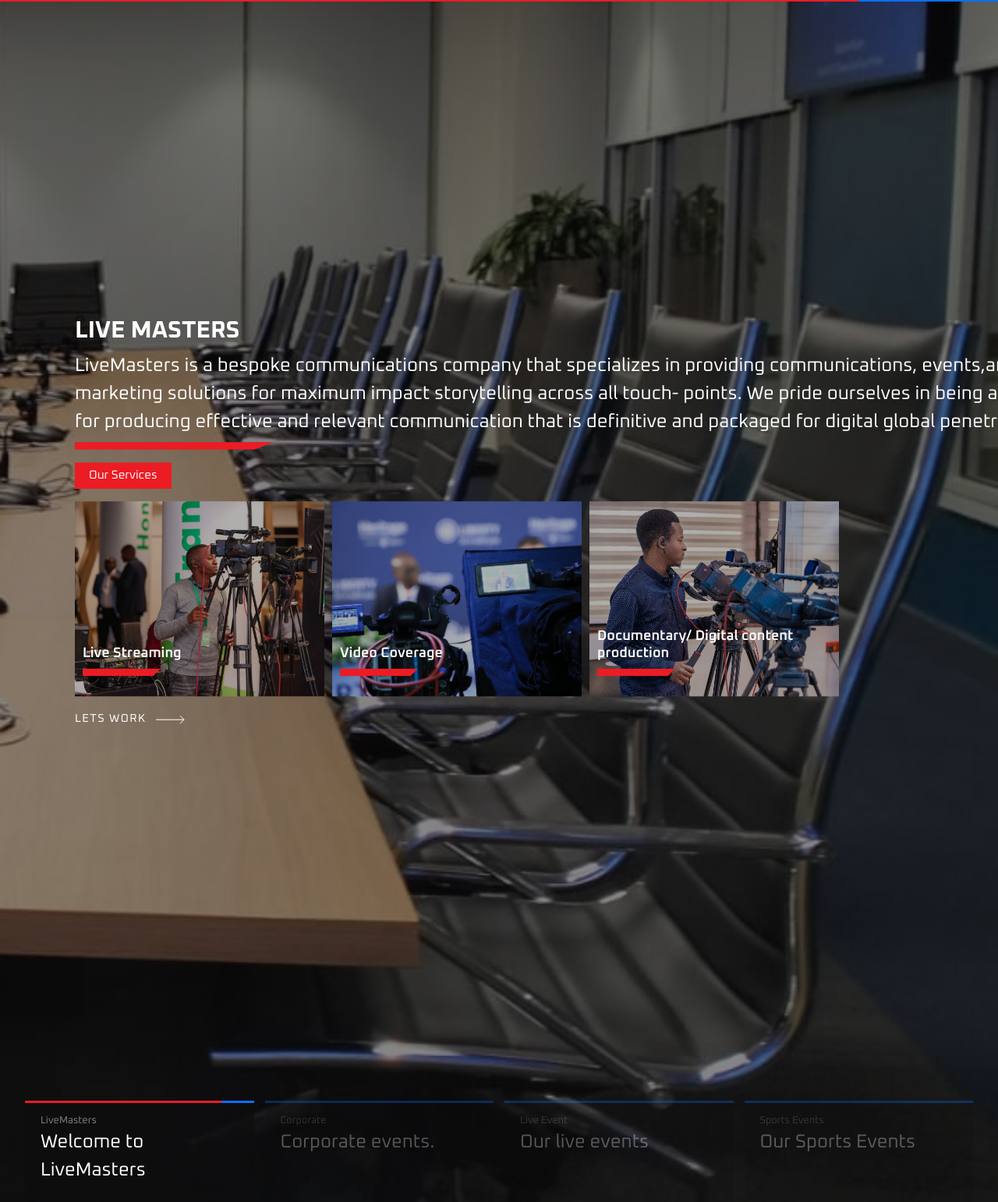
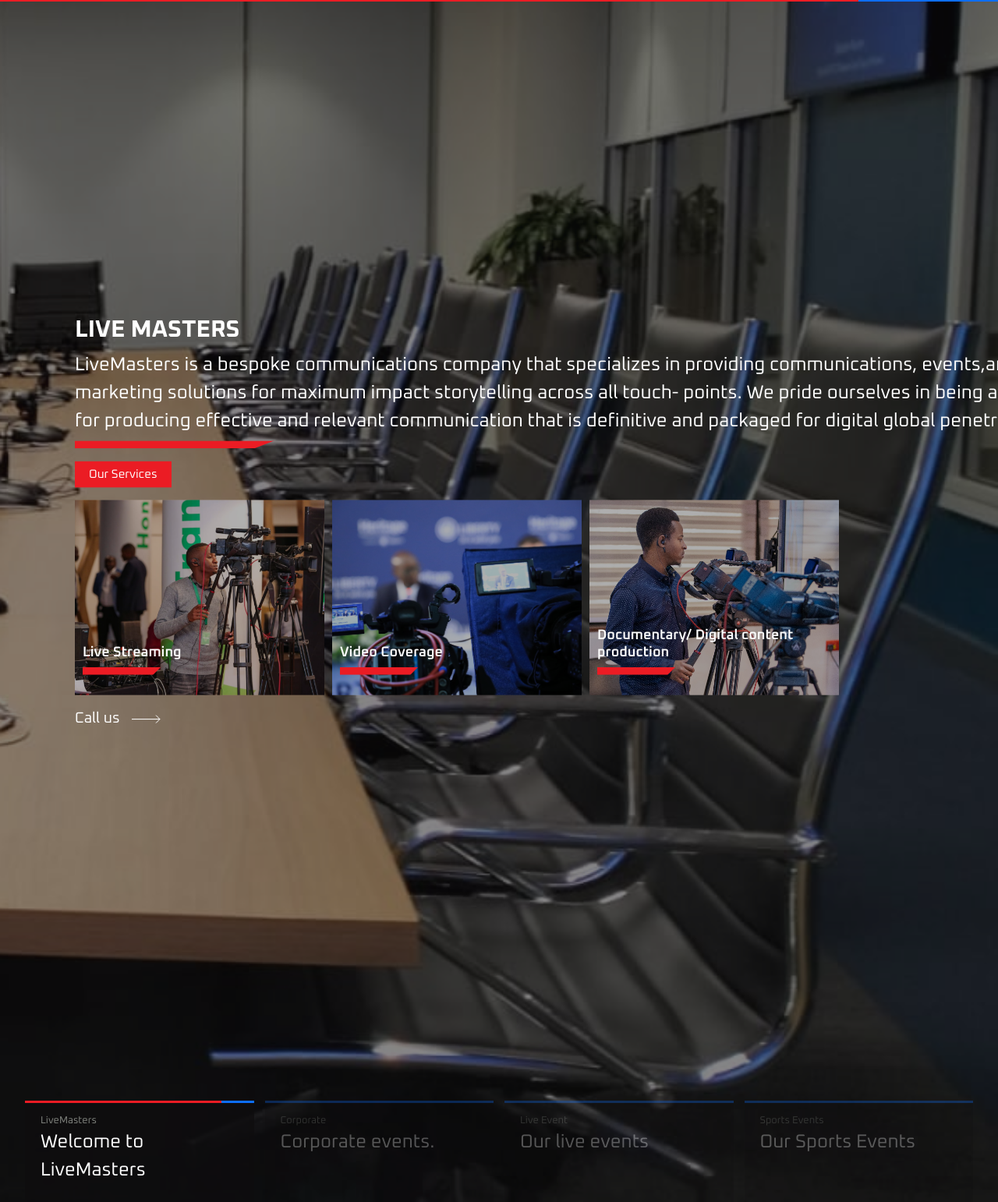
Before and after one commit to leonkae/livemasters, a Django app: page / in a window 1280 px wide. Shown: the part 48-1590 px from the top of the page at 78% size. Run offline with Django 4.2, Linux system fonts and the light colour scheme; data comes from the database, SQL or seed files in the repository; some web fonts are replaced.

Commit message:
modify:all

```diff
--- a/liveapp/static/css/global.css
+++ b/liveapp/static/css/global.css
@@ -388,6 +388,11 @@
 }
 .main-post__link-text {
   font-size: 0.9em;
+}
+.main-post__link-text a{
+  color: white;
+  text-decoration: none;
+  font-size: 1.2em;
 }
 .main-post__link-icon--arrow {
   margin-left: 12px;
--- a/liveapp/templates/base/base.html
+++ b/liveapp/templates/base/base.html
@@ -8,6 +8,11 @@
     <meta name="description" content="LiveMasters: Kenya's leading communications company specializing in impactful storytelling. We offer expert live streaming, video production,sports live streaming, digital content creation, and event management solutions for businesses and organizations across Africa. Contact us to elevate your brand.">
     <title>{% block title %}{% endblock %}</title>
     <link rel="stylesheet" href="{% static 'css/global.css' %}" />
+    <link
+    rel="shortcut icon"
+    href="{% static 'images/favicon-live.svg' %}"
+    type="image/x-icon"
+  />
     <link
       href="https://cdn.jsdelivr.net/npm/bootstrap@5.0.2/dist/css/bootstrap.min.css"
       rel="stylesheet"
--- a/liveapp/templates/liveappTemp/landing.html
+++ b/liveapp/templates/liveappTemp/landing.html
@@ -81,7 +81,13 @@
               </div> -->
             </div>
             <a class="main-post__link" href="#">
-              <span class="main-post__link-text">Lets Work</span>
+              <span class="main-post__link-text">
+                <a
+                  href="tel:+254722592248"
+                  style="color: white; text-decoration: none; font-size: 1.2em"
+                  >Call us</a
+                >
+              </span>
               <svg
                 class="main-post__link-icon main-post__link-icon--arrow"
                 width="37"
@@ -118,7 +124,13 @@
               Professional live streaming production for flawless events!
             </h1>
             <a class="main-post__link" href="#">
-              <span class="main-post__link-text">Lets Work</span>
+              <span class="main-post__link-text">
+                <a
+                  href="tel:+254722592248"
+                  style="color: white; text-decoration: none; font-size: 1.2em"
+                  >Call us</a
+                >
+              </span>
               <svg
                 class="main-post__link-icon main-post__link-icon--arrow"
                 width="37"
@@ -152,7 +164,13 @@
               Bringing your events to life with quality live streaming!
             </h1>
             <a class="main-post__link" href="#">
-              <span class="main-post__link-text">Lets Work</span>
+              <span class="main-post__link-text">
+                <a
+                  href="tel:+254722592248"
+                  style="color: white; text-decoration: none; font-size: 1.2em"
+                  >Call us</a
+                >
+              </span>
               <svg
                 class="main-post__link-icon main-post__link-icon--arrow"
                 width="37"
@@ -187,7 +205,13 @@
               streaming!
             </h1>
             <a class="main-post__link" href="#">
-              <span class="main-post__link-text">Lets Work</span>
+              <span class="main-post__link-text">
+                <a
+                  href="tel:+254722592248"
+                  style="color: white; text-decoration: none; font-size: 1.2em"
+                  >Call us</a
+                >
+              </span>
               <svg
                 class="main-post__link-icon main-post__link-icon--arrow"
                 width="37"
```
Also changed, not shown: liveapp/static/images/favicon-live.svg (added).
